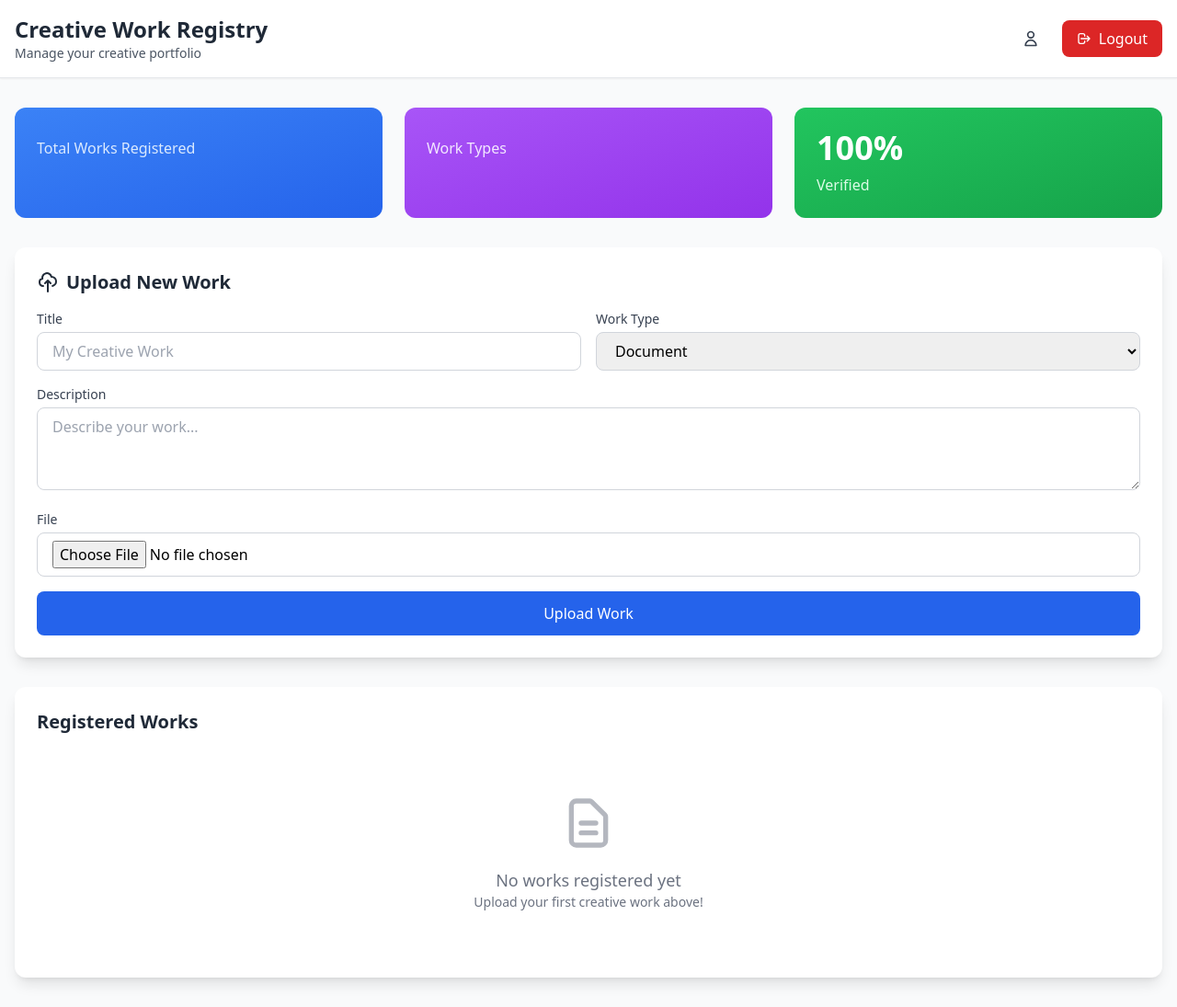
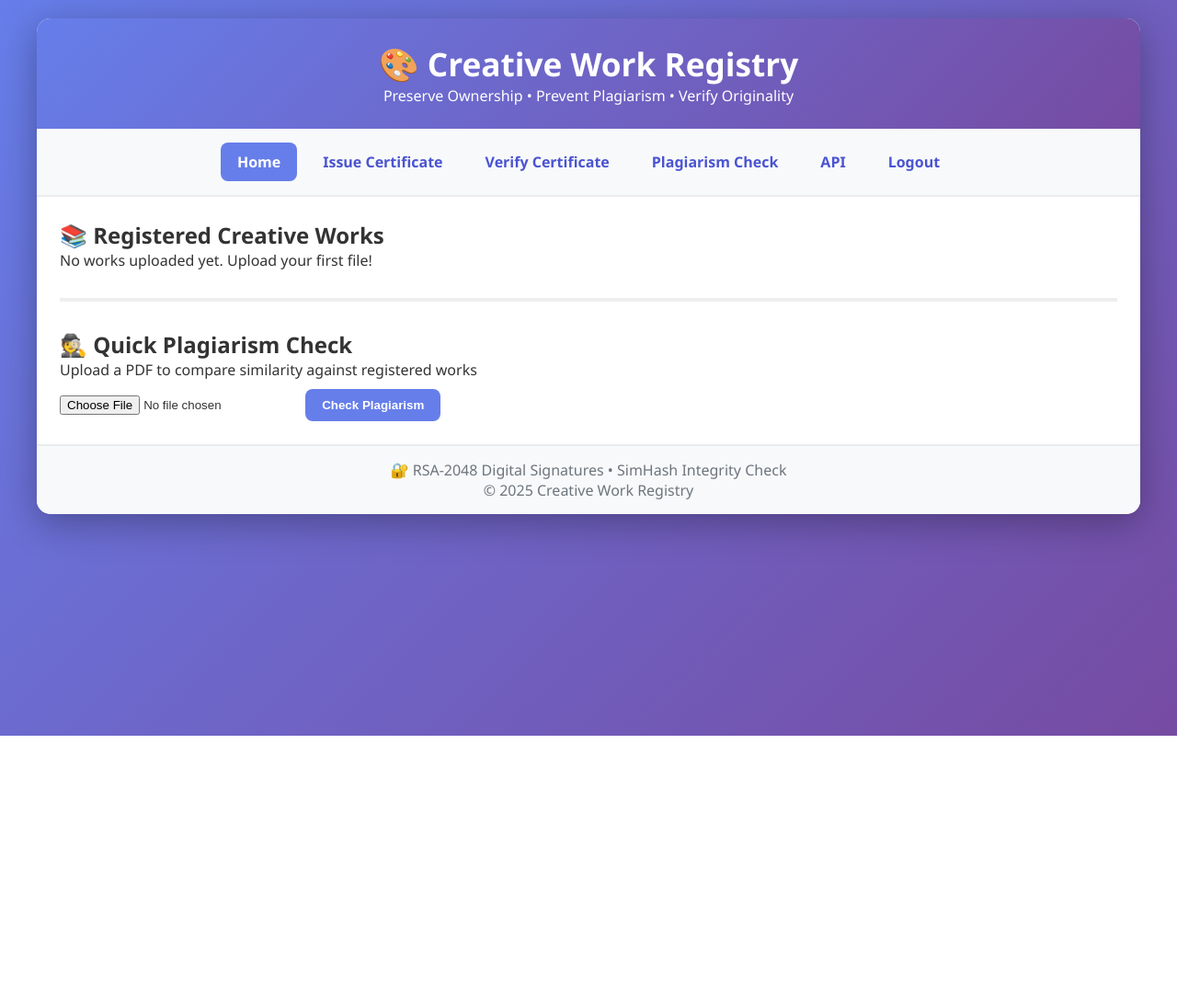
Before and after one commit to Autokade/Software_project, a Flask app: page / in a window 1280 px wide. Shown: the whole page at 92% size. After the commit the page ends 800 px from the top, so only its background shows below. Run offline with Flask 3, Linux system fonts and the light colour scheme; the visitor is signed in with stand-in values (Sample User, id 1); some libraries are stand-ins or nearby versions.

Commit message:
Update index.html

```diff
--- a/templates/index.html
+++ b/templates/index.html
@@ -1,162 +1,108 @@
-<!DOCTYPE html>
-<html lang="en">
-<head>
-    <meta charset="UTF-8">
-    <meta name="viewport" content="width=device-width, initial-scale=1.0">
-    <title>Dashboard - Creative Work Registry</title>
-    <script src="https://cdn.tailwindcss.com"></script>
-</head>
-<body class="min-h-screen bg-gray-50">
-    <!-- Header -->
-    <header class="bg-white shadow-sm border-b">
-        <div class="max-w-7xl mx-auto px-4 py-4 flex items-center justify-between">
-            <div>
-                <h1 class="text-2xl font-bold text-gray-800">Creative Work Registry</h1>
-                <p class="text-sm text-gray-600">Manage your creative portfolio</p>
-            </div>
-            <div class="flex items-center gap-4">
-                <div class="flex items-center gap-2 text-gray-700">
-                    <svg class="w-5 h-5" fill="none" stroke="currentColor" viewBox="0 0 24 24">
-                        <path stroke-linecap="round" stroke-linejoin="round" stroke-width="2" d="M16 7a4 4 0 11-8 0 4 4 0 018 0zM12 14a7 7 0 00-7 7h14a7 7 0 00-7-7z"></path>
-                    </svg>
-                    <span class="font-medium">{{ user.name }}</span>
-                </div>
-                <a href="{{ url_for('logout') }}" class="flex items-center gap-2 px-4 py-2 bg-red-600 text-white rounded-lg hover:bg-red-700 transition">
-                    <svg class="w-4 h-4" fill="none" stroke="currentColor" viewBox="0 0 24 24">
-                        <path stroke-linecap="round" stroke-linejoin="round" stroke-width="2" d="M17 16l4-4m0 0l-4-4m4 4H7m6 4v1a3 3 0 01-3 3H6a3 3 0 01-3-3V7a3 3 0 013-3h4a3 3 0 013 3v1"></path>
-                    </svg>
-                    Logout
-                </a>
-            </div>
-        </div>
-    </header>
+{% extends "base.html" %}
+{% block title %}Home - Creative Registry{% endblock %}
+{% block content %}
 
-    <div class="max-w-7xl mx-auto px-4 py-8">
-        {% with messages = get_flashed_messages(with_categories=true) %}
-            {% if messages %}
-                {% for category, message in messages %}
-                <div class="mb-6 p-4 rounded-lg {% if category == 'error' %}bg-red-100 text-red-700{% else %}bg-green-100 text-green-700{% endif %}">
-                    {{ message }}
-                </div>
-                {% endfor %}
-            {% endif %}
-        {% endwith %}
+<h2>📚 Registered Creative Works</h2>
 
-        <!-- Stats -->
-        <div class="grid grid-cols-1 md:grid-cols-3 gap-6 mb-8">
-            <div class="bg-gradient-to-br from-blue-500 to-blue-600 rounded-xl p-6 text-white">
-                <div class="text-4xl font-bold mb-2">{{ total_works }}</div>
-                <div class="text-blue-100">Total Works Registered</div>
-            </div>
-            <div class="bg-gradient-to-br from-purple-500 to-purple-600 rounded-xl p-6 text-white">
-                <div class="text-4xl font-bold mb-2">{{ work_types }}</div>
-                <div class="text-purple-100">Work Types</div>
-            </div>
-            <div class="bg-gradient-to-br from-green-500 to-green-600 rounded-xl p-6 text-white">
-                <div class="text-4xl font-bold mb-2">100%</div>
-                <div class="text-green-100">Verified</div>
-            </div>
-        </div>
+{% if works %}
+<div style="margin-top:15px;">
+    <table style="width:100%; border-collapse:collapse; background:#fff;">
+        <tr style="background:#f0f0f0; font-weight:bold;">
+            <th style="padding:10px;">Title</th>
+            <th>Uploaded By</th>
+            <th>Type</th>
+            <th>Uploaded At</th>
+            <th>Action</th>
+        </tr>
 
-        <!-- Upload Form -->
-        <div class="bg-white rounded-xl shadow-lg p-6 mb-8">
-            <h2 class="text-xl font-bold text-gray-800 mb-4 flex items-center gap-2">
-                <svg class="w-6 h-6" fill="none" stroke="currentColor" viewBox="0 0 24 24">
-                    <path stroke-linecap="round" stroke-linejoin="round" stroke-width="2" d="M7 16a4 4 0 01-.88-7.903A5 5 0 1115.9 6L16 6a5 5 0 011 9.9M15 13l-3-3m0 0l-3 3m3-3v12"></path>
-                </svg>
-                Upload New Work
-            </h2>
-            <form method="POST" action="{{ url_for('upload') }}" enctype="multipart/form-data" class="space-y-4">
-                <div class="grid grid-cols-1 md:grid-cols-2 gap-4">
-                    <div>
-                        <label class="block text-sm font-medium text-gray-700 mb-1">Title</label>
-                        <input
-                            type="text"
-                            name="title"
-                            required
-                            class="w-full px-4 py-2 border border-gray-300 rounded-lg focus:ring-2 focus:ring-blue-500"
-                            placeholder="My Creative Work"
-                        />
-                    </div>
-                    <div>
-                        <label class="block text-sm font-medium text-gray-700 mb-1">Work Type</label>
-                        <select
-                            name="work_type"
-                            class="w-full px-4 py-2 border border-gray-300 rounded-lg focus:ring-2 focus:ring-blue-500"
-                        >
-                            <option value="document">Document</option>
-                            <option value="image">Image</option>
-                            <option value="video">Video</option>
-                            <option value="audio">Audio</option>
-                            <option value="other">Other</option>
-                        </select>
-                    </div>
-                </div>
-                <div>
-                    <label class="block text-sm font-medium text-gray-700 mb-1">Description</label>
-                    <textarea
-                        name="description"
-                        class="w-full px-4 py-2 border border-gray-300 rounded-lg focus:ring-2 focus:ring-blue-500"
-                        rows="3"
-                        placeholder="Describe your work..."
-                    ></textarea>
-                </div>
-                <div>
-                    <label class="block text-sm font-medium text-gray-700 mb-1">File</label>
-                    <input
-                        type="file"
-                        name="file"
-                        required
-                        class="w-full px-4 py-2 border border-gray-300 rounded-lg focus:ring-2 focus:ring-blue-500"
-                    />
-                </div>
-                <button
-                    type="submit"
-                    class="w-full bg-blue-600 text-white py-3 rounded-lg font-medium hover:bg-blue-700 transition"
-                >
-                    Upload Work
-                </button>
-            </form>
-        </div>
+        {% for w in works %}
+        <tr style="text-align:center; border-bottom:1px solid #eee;">
+            <td style="padding:10px;">{{ w.title }}</td>
+            <td>{{ w.uploaded_by }}</td>
+            <td>{{ w.work_type }}</td>
+            <td>{{ w.uploaded_at[:10] }}</td>
+            <td>
+                <a href="{{ url_for('work_detail', work_id=w.id) }}">View</a> |
+                <a href="{{ url_for('download_work', work_id=w.id) }}">Download</a>
+            </td>
+        </tr>
+        {% endfor %}
+    </table>
+</div>
+{% else %}
+<p>No works uploaded yet. Upload your first file!</p>
+{% endif %}
 
-        <!-- Works List -->
-        <div class="bg-white rounded-xl shadow-lg p-6">
-            <h2 class="text-xl font-bold text-gray-800 mb-4">Registered Works</h2>
-            {% if works|length == 0 %}
-            <div class="text-center py-12 text-gray-500">
-                <svg class="w-16 h-16 mx-auto mb-4 opacity-50" fill="none" stroke="currentColor" viewBox="0 0 24 24">
-                    <path stroke-linecap="round" stroke-linejoin="round" stroke-width="2" d="M9 12h6m-6 4h6m2 5H7a2 2 0 01-2-2V5a2 2 0 012-2h5.586a1 1 0 01.707.293l5.414 5.414a1 1 0 01.293.707V19a2 2 0 01-2 2z"></path>
-                </svg>
-                <p class="text-lg">No works registered yet</p>
-                <p class="text-sm">Upload your first creative work above!</p>
-            </div>
-            {% else %}
-            <div class="grid grid-cols-1 md:grid-cols-2 lg:grid-cols-3 gap-4">
-                {% for work in works %}
-                <div class="border border-gray-200 rounded-lg p-4 hover:shadow-md transition">
-                    <div class="flex items-start gap-3 mb-3">
-                        <div class="text-blue-600">
-                            <svg class="w-6 h-6" fill="none" stroke="currentColor" viewBox="0 0 24 24">
-                                <path stroke-linecap="round" stroke-linejoin="round" stroke-width="2" d="M7 21h10a2 2 0 002-2V9.414a1 1 0 00-.293-.707l-5.414-5.414A1 1 0 0012.586 3H7a2 2 0 00-2 2v14a2 2 0 002 2z"></path>
-                            </svg>
+<hr style="margin:30px 0; border:2px solid #eee;">
+
+<!-- ================= QUICK PLAGIARISM SCAN ================= -->
+<h2>🕵️ Quick Plagiarism Check</h2>
+<p>Upload a PDF to compare similarity against registered works</p>
+
+<form method="POST" action="{{ url_for('plagiarism') }}" enctype="multipart/form-data" style="margin-top:10px;">
+    <input type="file" name="file" accept=".pdf" required>
+    <button type="submit" style="margin-left:10px;">Check Plagiarism</button>
+</form>
+
+<!-- =============== SHOW PLAGIARISM RESULTS HISTORY =============== -->
+{% if plagiarism_reports %}
+<div style="margin-top:40px;">
+    <h2>📊 Recent Plagiarism Scans</h2>
+
+    <table style="width:100%; border-collapse:collapse; background:#fff; margin-top:10px;">
+        <tr style="background:#e9e9e9; font-weight:bold;">
+            <th style="padding:10px;">File Name</th>
+            <th>Checked By</th>
+            <th>Timestamp</th>
+            <th>Matches</th>
+        </tr>
+
+        {% for report in plagiarism_reports %}
+        <tr style="text-align:center; border-bottom:1px solid #ddd;">
+            <td style="padding:10px;">{{ report.filename }}</td>
+            <td>{{ report.checked_by }}</td>
+            <td>{{ report.timestamp[:10] }}</td>
+            <td>
+                {% if report.matches %}
+                    <details>
+                        <summary style="cursor:pointer; color:#667eea; font-weight:bold;">
+                            {{ report.matches|length }} match(es)
+                        </summary>
+                        <div style="padding:10px; text-align:left;">
+                            {% for m in report.matches %}
+                            <div style="padding:8px; border-bottom:1px solid #eee;">
+                                <strong>{{ m.title }}</strong>
+                                <br><span style="font-size:0.9em;">By {{ m.uploaded_by }}</span>
+                                <br>
+
+                                {% if m.similarity_pct > 90 %}
+                                    <span style="color:#ff3333; font-weight:bold;">🔴 {{ m.similarity_pct }}% Match</span>
+                                {% elif m.similarity_pct > 70 %}
+                                    <span style="color:#ff8800; font-weight:bold;">🟠 {{ m.similarity_pct }}% Similar</span>
+                                {% elif m.similarity_pct > 40 %}
+                                    <span style="color:#c4a200; font-weight:bold;">🟡 {{ m.similarity_pct }}% Similar</span>
+                                {% else %}
+                                    <span style="color:#2c9d44; font-weight:bold;">🟢 {{ m.similarity_pct }}% Low match</span>
+                                {% endif %}
+
+                                <br><small>Distance: {{ m.hamming_distance }}</small>
+                                <br>
+
+                                <!-- Action Buttons -->
+                                <a href="{{ url_for('work_detail', work_id=m.work_id) }}">View Work</a> |
+                                <a href="{{ url_for('download_work', work_id=m.work_id) }}">📥 Download</a>
+                            </div>
+                            {% endfor %}
                         </div>
-                        <div class="flex-1">
-                            <h3 class="font-semibold text-gray-800 mb-1">{{ work.title }}</h3>
-                            <p class="text-xs text-gray-500 mb-2">{{ work.filename }}</p>
-                        </div>
-                    </div>
-                    {% if work.description %}
-                    <p class="text-sm text-gray-600 mb-3">{{ work.description }}</p>
-                    {% endif %}
-                    <div class="flex items-center justify-between text-xs text-gray-500">
-                        <span>By {{ work.uploaded_by }}</span>
-                        <span>{{ work.uploaded_at[:10] }}</span>
-                    </div>
-                </div>
-                {% endfor %}
-            </div>
-            {% endif %}
-        </div>
-    </div>
-</body>
-</html>
+                    </details>
+                {% else %}
+                    <span style="color:green;">No matches 🎉</span>
+                {% endif %}
+            </td>
+        </tr>
+        {% endfor %}
+    </table>
+</div>
+{% endif %}
+
+{% endblock %}
```
